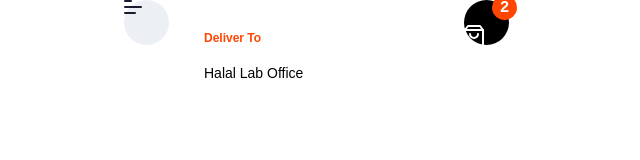
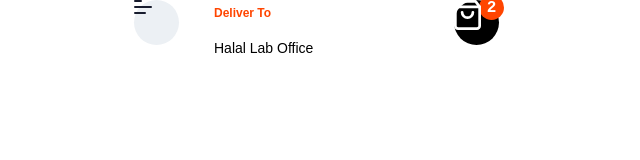
Before and after one commit to JBDEscobar/Responsive-Designe, a plain HTML site: page index.html in a window 1280 px wide. Shown: the whole page, without its empty margins (316-956 px from the left). Drawn offline with Linux system fonts and the light colour scheme.

Commit message:
Add files via upload

```diff
--- a/header/header.css
+++ b/header/header.css
@@ -6,6 +6,7 @@
     grid-template-columns: 6rem 1fr 6rem;
     grid-template-rows: 1fr 1fr;
     gap: 2rem;
+    padding: 0 1rem;
 }
 .btn-menu{
 
@@ -13,10 +14,12 @@
     grid-column-start: 1;
     grid-column-end: 2;
     grid-row-start: 1;
-    grid-column-end: 3;
+    grid-row-end: 3;
     width: 4.5rem;
     height: 4.5rem;
     border-radius: 100%;
+    justify-content: center;
+    align-items: center;
 
 
 
@@ -25,12 +28,13 @@
     color: orangered;
     font-weight: 800;
     font-size: 1.2rem;
-     grid-column-start: 3;
-    grid-column-end: 1;
+    grid-column-start: 2;
+    grid-column-end: 3;
     grid-row-start: 1;
     grid-column-end: 2;
     align-self: flex-end;
     font-family: Arial, Helvetica, sans-serif;
+    ;
 
 
 }
@@ -38,7 +42,7 @@
     color: black;
     font-weight: 500;
     font-size: 1.4rem;
-     grid-column-start: 2;
+    grid-column-start: 2;
     grid-column-end: 3;
     grid-row-start: 2;
     grid-column-end: 3;
@@ -50,10 +54,15 @@
     grid-column-start: 3;
     grid-column-end: 4;
     grid-row-start: 1;
-    grid-column-end:    3;
+    grid-row-end:    3;
     width: 4.5rem;
     height: 4.5rem;
     border-radius: 100%;
+    align-items: center;
+    position: relative;
+    justify-content: center;
+
+
 
 
 
@@ -69,15 +78,14 @@
     display: flex;
     justify-content: center;
     align-items: center;
-    position: relative;
-   right: -28px;
+    position: absolute;
+   right: -5px;
     top: -5px;
 
 
 }
-.bolsita{
-    grid-column-start: 3;
-    grid-column-end: 4;
-    grid-row-start: 1;
-    grid-column-end:    3;
+.btn-car img {
+    width: 60%;
+    filter: brightness(0) invert(1);
+
 }
--- a/index.html
+++ b/index.html
@@ -7,18 +7,17 @@
     <link rel="stylesheet" href="index.css">
     <link rel="stylesheet" href="config.css">
     <link rel="stylesheet" href="header/header.css">
-
 </head>
 <body>
     <header class="header">
-        <div class="btn-menu"><img src="header/Menu.svg" alt=""></div>
+        <div class="btn-menu"><img src="header/Menu.svg" alt="Menú"></div>
         <span class="tex-naranja">Deliver To</span>
         <span class="tex-negro">Halal Lab Office</span>
+
         <div class="btn-car">
             <div class="cantidad-car">2</div>
-            <img src="header/bolsita.svg" alt="" class="bolsita">
+            <img src="header/bolsa.svg" alt="" >
         </div>
     </header>
-
 </body>
 </html>
```
Also changed, not shown: config.css (line endings or trailing spaces), header/bolsa.svg (added), index.css (line endings or trailing spaces).
